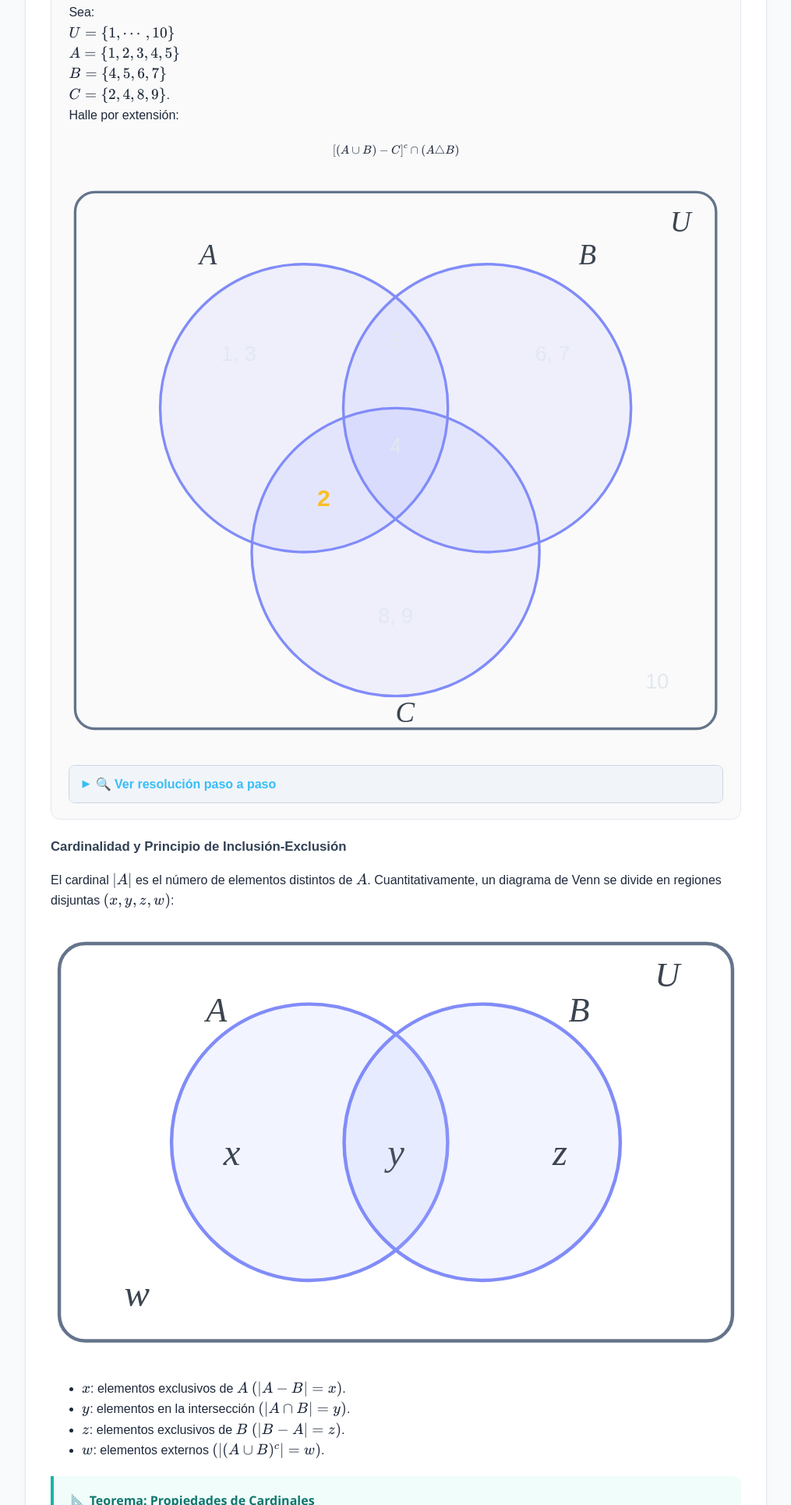
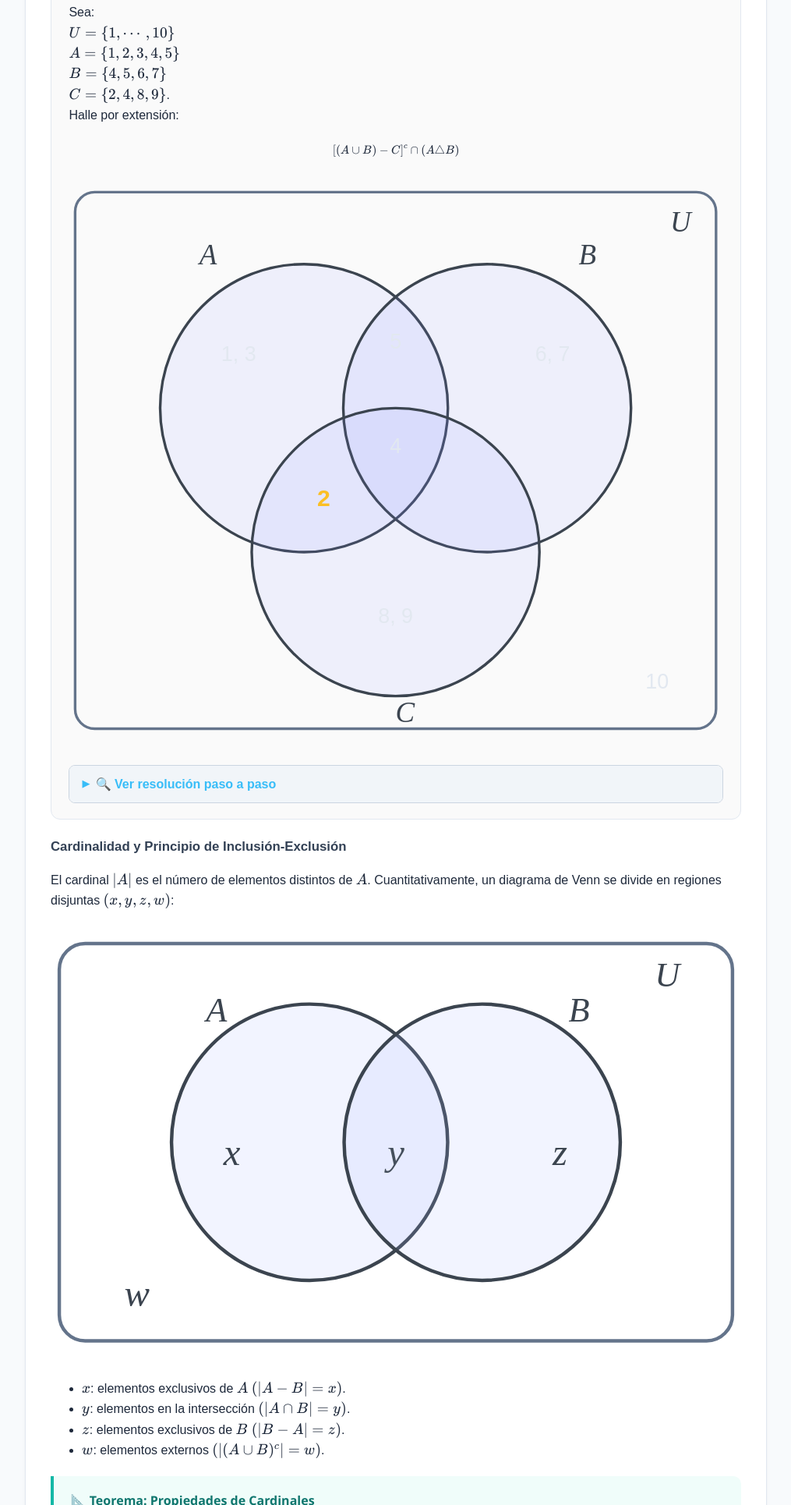
Before and after one commit to diegol117/elementos-discretos, a plain HTML site: page assets/docs/apuntes_conjuntos.html in a window 1280 px wide. Shown: the part 4222-6152 px from the top of the page at 78% size, without its empty margins (132-1147 px from the left). Drawn offline with nearby package versions, Linux system fonts and the light colour scheme.

Commit message:
Add files via upload

```diff
--- a/assets/docs/apuntes_conjuntos.html
+++ b/assets/docs/apuntes_conjuntos.html
@@ -789,9 +789,9 @@
             <text x="460" y="35" font-family="serif" font-size="22" fill="#3b444f" font-style="italic">U</text>
 
             <!-- Círculos de los conjuntos (con transparencia) -->
-            <circle cx="180" cy="170" r="110" fill="rgba(129, 140, 248, 0.1)" stroke="#818cf8" stroke-width="2" />
-            <circle cx="320" cy="170" r="110" fill="rgba(129, 140, 248, 0.1)" stroke="#818cf8" stroke-width="2" />
-            <circle cx="250" cy="280" r="110" fill="rgba(129, 140, 248, 0.1)" stroke="#818cf8" stroke-width="2" />
+            <circle cx="180" cy="170" r="110" fill="rgba(129, 140, 248, 0.1)" stroke="#3b444f" stroke-width="2" />
+            <circle cx="320" cy="170" r="110" fill="rgba(129, 140, 248, 0.1)" stroke="#3b444f" stroke-width="2" />
+            <circle cx="250" cy="280" r="110" fill="rgba(129, 140, 248, 0.1)" stroke="#3b444f" stroke-width="2" />
 
             <!-- Etiquetas de los conjuntos (A, B, C) -->
             <text x="100" y="60" font-family="serif" font-size="22" fill="#3b444f" font-style="italic">A</text>
@@ -880,10 +880,10 @@
           <rect x="5" y="5" width="390" height="230" rx="15" fill="none" stroke="#64748b" stroke-width="2" />
 
           <!-- Círculo del conjunto A -->
-          <circle cx="150" cy="120" r="80" fill="rgba(165, 180, 252, 0.15)" stroke="#818cf8" stroke-width="2" />
+          <circle cx="150" cy="120" r="80" fill="rgba(165, 180, 252, 0.15)" stroke="#3b444f" stroke-width="2" />
 
           <!-- Círculo del conjunto B -->
-          <circle cx="250" cy="120" r="80" fill="rgba(165, 180, 252, 0.15)" stroke="#818cf8" stroke-width="2" />
+          <circle cx="250" cy="120" r="80" fill="rgba(165, 180, 252, 0.15)" stroke="#3b444f" stroke-width="2" />
 
           <!-- Textos de los conjuntos (U, A, B) -->
           <text x="350" y="30" font-family="serif" font-size="20" fill="#3b444f" font-style="italic">U</text>
@@ -1301,12 +1301,12 @@
             <text x="350" y="30" font-family="serif" font-size="20" fill="#3b444f" font-style="italic">U</text>
 
             <!-- Círculo del conjunto B (Contenedor) -->
-            <circle cx="200" cy="125" r="100" fill="rgba(129, 140, 248, 0.1)" stroke="#818cf8" stroke-width="2" />
+            <circle cx="200" cy="125" r="100" fill="rgba(129, 140, 248, 0.1)" stroke="#3b444f" stroke-width="2" />
             <text x="280" y="60" font-family="serif" font-size="20" fill="#3b444f" font-style="italic">B</text>
 
             <!-- Círculo del conjunto A (Contenido) -->
-            <circle cx="170" cy="125" r="55" fill="rgba(129, 140, 248, 0.35)" stroke="#818cf8" stroke-width="2" />
-            <text x="150" y="60" font-family="serif" font-size="20" fill="#e2e8f0" font-style="italic">A</text>
+            <circle cx="170" cy="125" r="55" fill="rgba(129, 140, 248, 0.35)" stroke="#3b444f" stroke-width="2" />
+            <text x="150" y="60" font-family="serif" font-size="20" fill="#3b444f" font-style="italic">A</text>
 
             <!-- Etiqueta de la región B - A -->
             <text x="255" y="130" font-family="serif" font-size="14" fill="#3b444f" text-anchor="middle"
```
